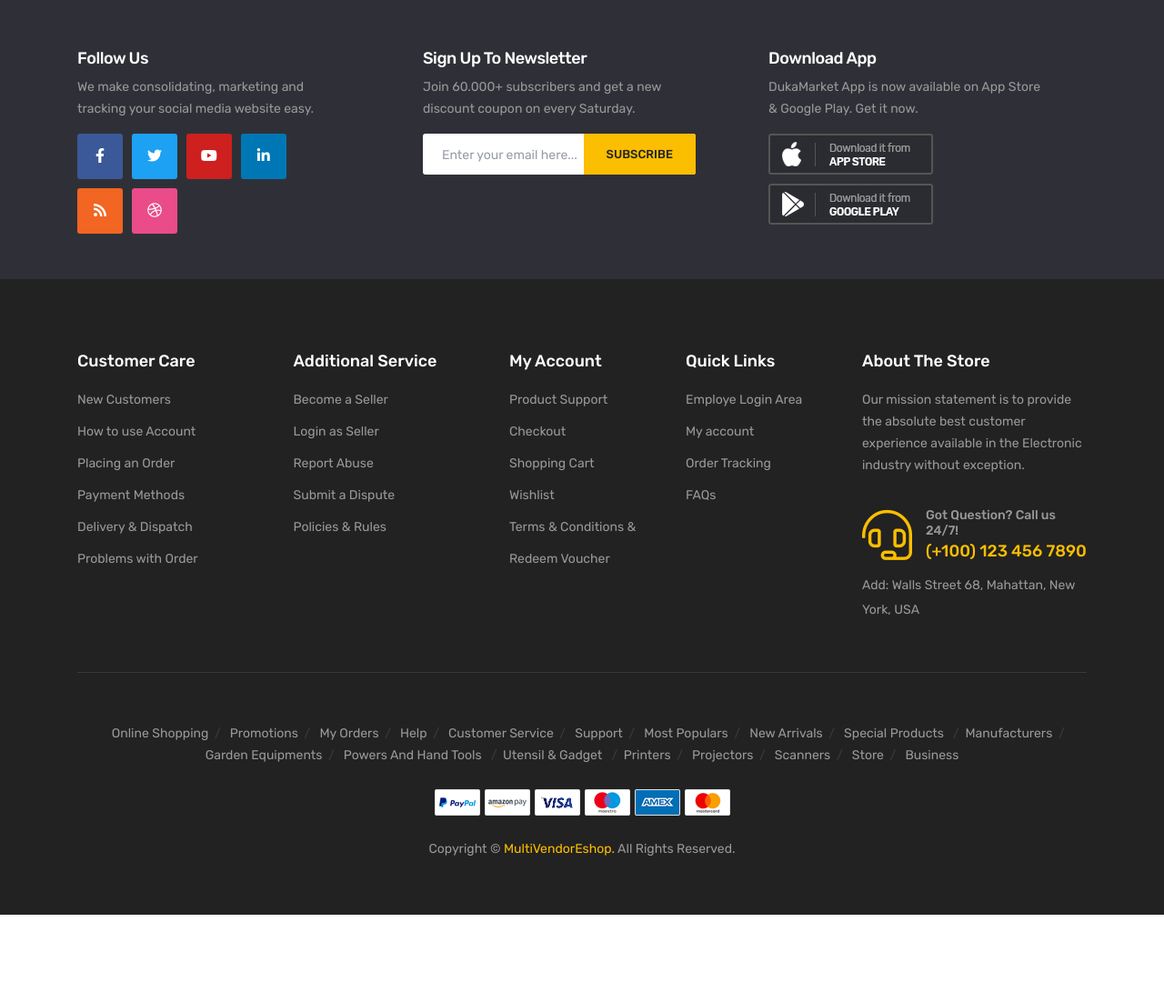
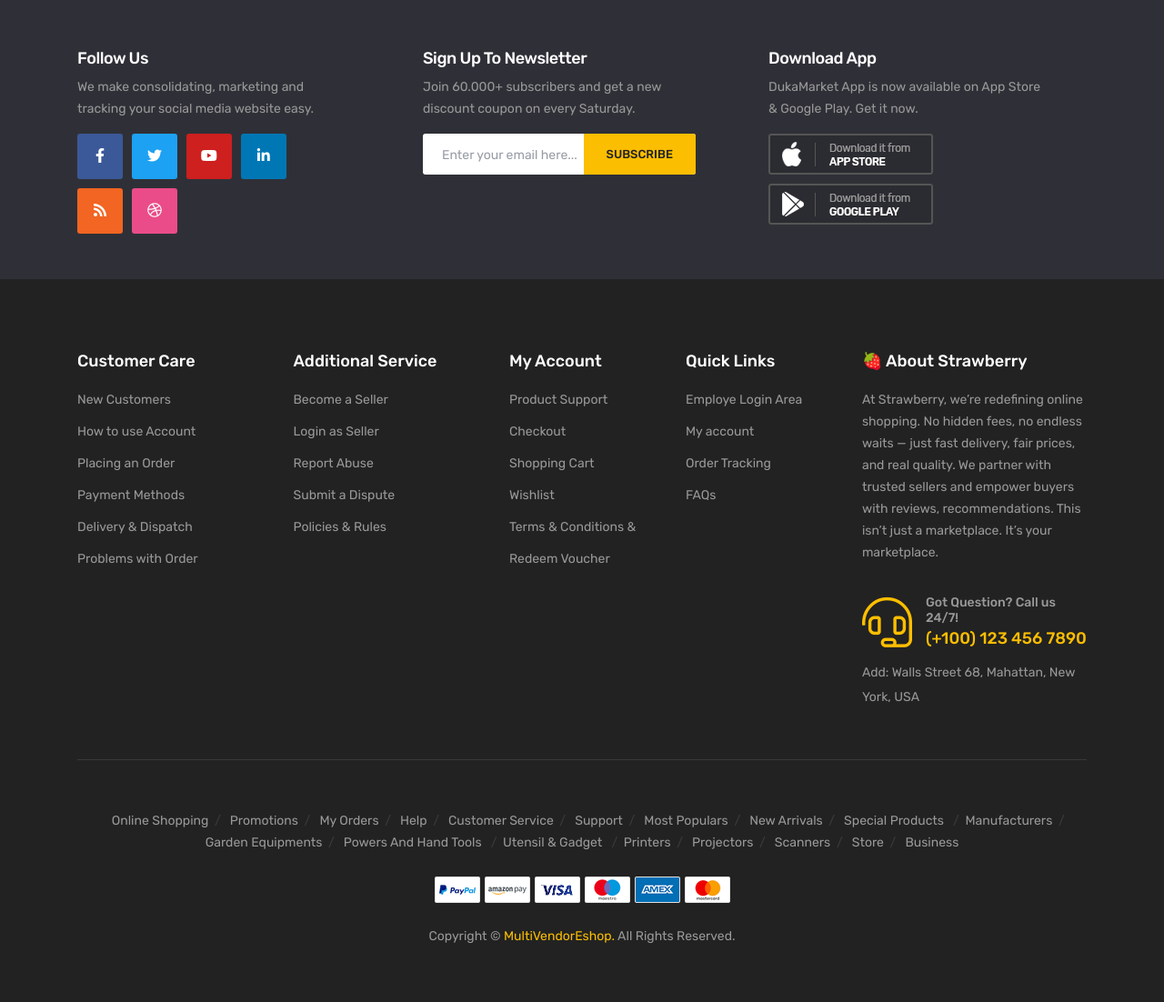
Before and after one commit to Asekeke/Strawberry1.2, a Django app: page /user/register/ in a window 1280 px wide. Shown: the part 1586-2688 px from the top of the page at 91% size. Before the commit the page ends 2592 px from the top, so only its background shows below. Run offline with Django 4.2, Linux system fonts and the light colour scheme; some libraries are stand-ins or nearby versions; some web fonts are replaced.

Commit message:
клубничка

```diff
--- a/templates/baseFiles/base.html
+++ b/templates/baseFiles/base.html
@@ -575,11 +575,9 @@
                 </div>
               </div>
             </div>
-            <div class="col-lg-3 col-md-6 col-9">
               <div class="shopeing-text text-sm-end">
 
               </div>
-            </div>
           </div>
         </div>
       </div>
@@ -724,13 +722,14 @@
                     <div class="col-xl-5 col-lg-6 col-md-6 col-sm-6">
                       <div class="footer__widget">
                         <div class="footer__widget-title mb-20">
-                          <h4>About The Store</h4>
+                          <h4>🍓 About Strawberry</h4>
                         </div>
                         <div class="footer__widget-content">
                           <p class="footer-text mb-35">
-                            Our mission statement is to provide the absolute
-                            best customer experience available in the Electronic
-                            industry without exception.
+                         At Strawberry, we’re redefining online shopping.
+No hidden fees, no endless waits — just fast delivery, fair prices, and real quality.
+We partner with trusted sellers and empower buyers with reviews, recommendations.
+This isn’t just a marketplace. It’s your marketplace.
                           </p>
                           <div
                             class="footer__hotline d-flex align-items-center mb-10"
```
